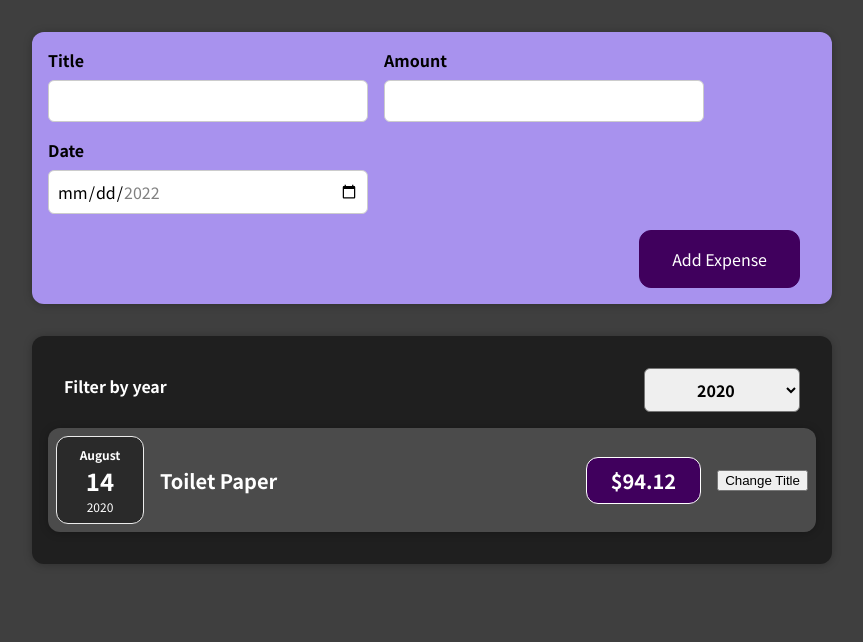
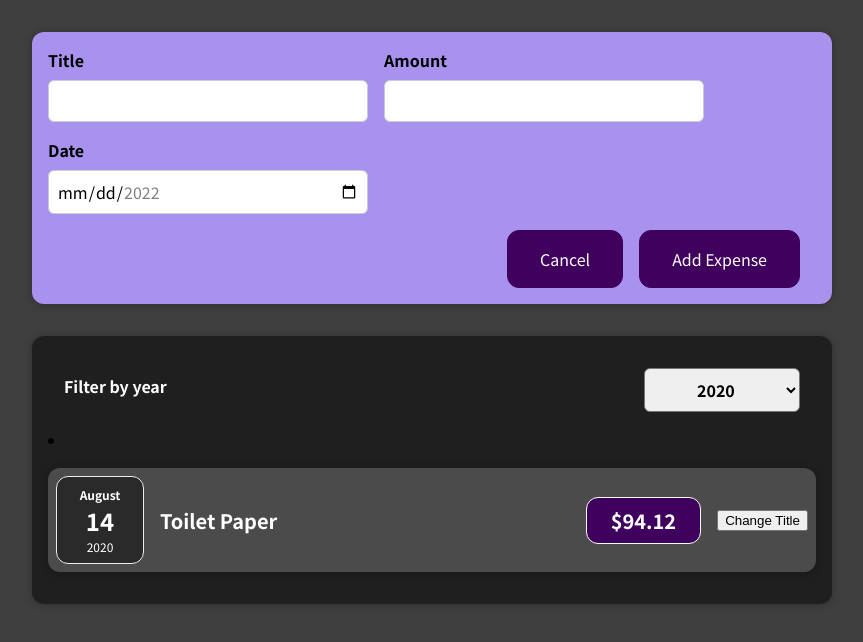
Before and after one commit to afolabiopakunle/react-expense-tracker, a React (Create React App) app: page / in a window 1280 px wide. Both pictures are taken after a click on the button "Add Expense". Shown: the top 642 px of the page, without its empty margins (208-1071 px from the left). Built offline with nearby package versions, Linux system fonts and the light colour scheme.

Commit message:
form switch implemented

```diff
--- a/src/components/Expenses/ExpenseItem.js
+++ b/src/components/Expenses/ExpenseItem.js
@@ -11,6 +11,7 @@ function ExpenseItem(props) {
         }
 
     return (
+        <li>
             <Card className="expense-item">
                 <ExpenseDate date={props.date} />
                 <div className="expense-item__description">
@@ -19,6 +20,7 @@ function ExpenseItem(props) {
                     <button onClick={clickHandler}>Change Title</button>
                 </div>
             </Card>
+        </li>
     )
 }
 
--- a/src/components/Expenses/ExpensesList/ExpensesList.css
+++ b/src/components/Expenses/ExpensesList/ExpensesList.css
@@ -0,0 +1,9 @@
+.expenses-list {
+    list-style: none;
+    padding: 0;
+}
+
+.expenses-list__fallback {
+    color: white;
+    text-align: center;
+}
--- a/src/components/Expenses/ExpensesList/ExpensesList.js
+++ b/src/components/Expenses/ExpensesList/ExpensesList.js
@@ -4,7 +4,7 @@ import './ExpensesList.css';
 
 function ExpensesList(props) {
 
-    let displayExpenses = <p className='white'>No expenses found</p>
+    let displayExpenses = <h2 className='expenses-list__fallback'>Found No Expenses</h2>
     const filteredExpenses = props.expenses.filter(expense => expense.date.getFullYear().toString() === props.year )
     if(filteredExpenses.length > 0) {
         displayExpenses = filteredExpenses.map((expense) => (
--- a/src/components/Expenses/NewExpense/NewExpense.js
+++ b/src/components/Expenses/NewExpense/NewExpense.js
@@ -1,8 +1,10 @@
-import React from 'react';
+import React, {useState} from 'react';
 import NewExpenseForm from "./NewExpenseForm";
 import './NewExpense.css';
 
 function NewExpense(props) {
+
+    const [showForm, setShowForm] = useState(false);
 
     const formSubmitted = (data) => {
         const newData = {
@@ -12,9 +14,16 @@ function NewExpense(props) {
         console.log('NEW EXPENSE', newData)
         props.onFormPassed(newData)
     }
+
+    const toggleShowFormHandler = () => {
+        let result = !showForm
+        setShowForm(result)
+    }
+
     return (
         <div className='new-expense'>
-            <NewExpenseForm onFormSubmit={formSubmitted} />
+            {!showForm && <button onClick={toggleShowFormHandler}>Add Expense</button>}
+            {showForm && <NewExpenseForm onToggleShowForm={toggleShowFormHandler} onFormSubmit={formSubmitted}/>}
         </div>
     );
 }
--- a/src/components/Expenses/NewExpense/NewExpenseForm.js
+++ b/src/components/Expenses/NewExpense/NewExpenseForm.js
@@ -29,7 +29,8 @@ function NewExpenseForm(props) {
         setExpenseAmount('');
         setExpenseTitle('');
         setExpenseDate('');
-        props.onFormSubmit(formData)
+        props.onFormSubmit(formData);
+        props.onToggleShowForm();
     }
 
     return (
@@ -49,6 +50,7 @@ function NewExpenseForm(props) {
                 </div>
             </div>
             <div className="new-expense__actions">
+                <button onClick={props.onToggleShowForm}>Cancel</button>
                 <button type='submit'>Add Expense</button>
             </div>
         </form>
```
Lines whose indentation alone changed are shown as unchanged.
